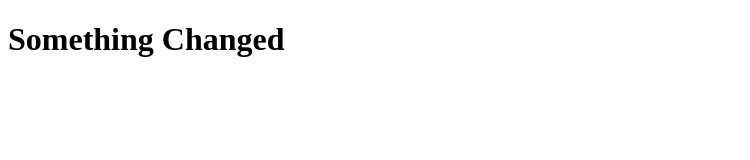
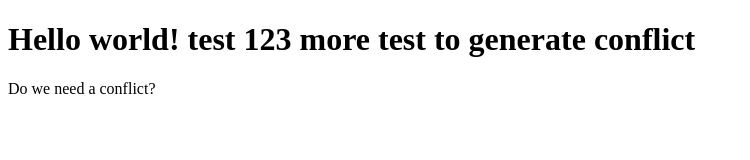
Before and after one commit to crunk96/TestRepo, a plain HTML site: page index.html in a window 1280 px wide. Shown: the whole page, without its empty margins (0-750 px from the left). Drawn offline with Linux system fonts and the light colour scheme.

Commit message:
initial test state

```diff
--- a/index.html
+++ b/index.html
@@ -7,6 +7,7 @@
     <title>Git</title>
   </head>
   <body>
-      <h1>Something Changed</h1>
+      <h1>Hello world! test 123 more test to generate conflict</h1>
+      <p>Do we need a conflict?</p>
   </body>
 </html>
```
